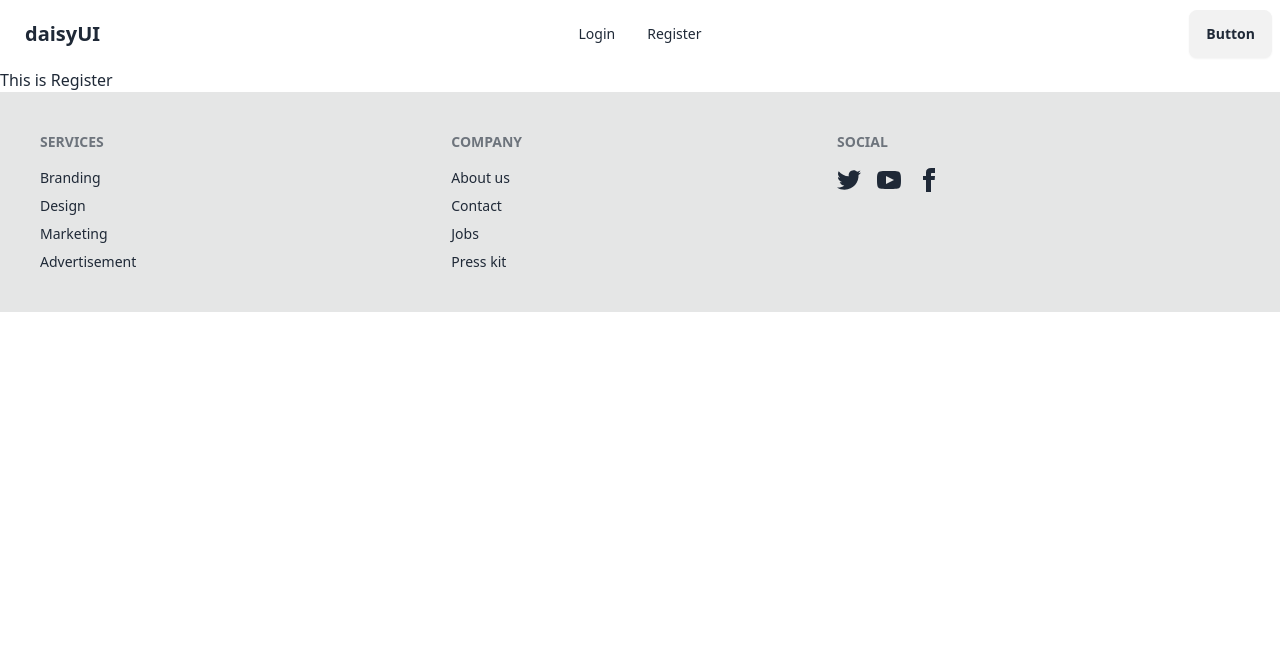
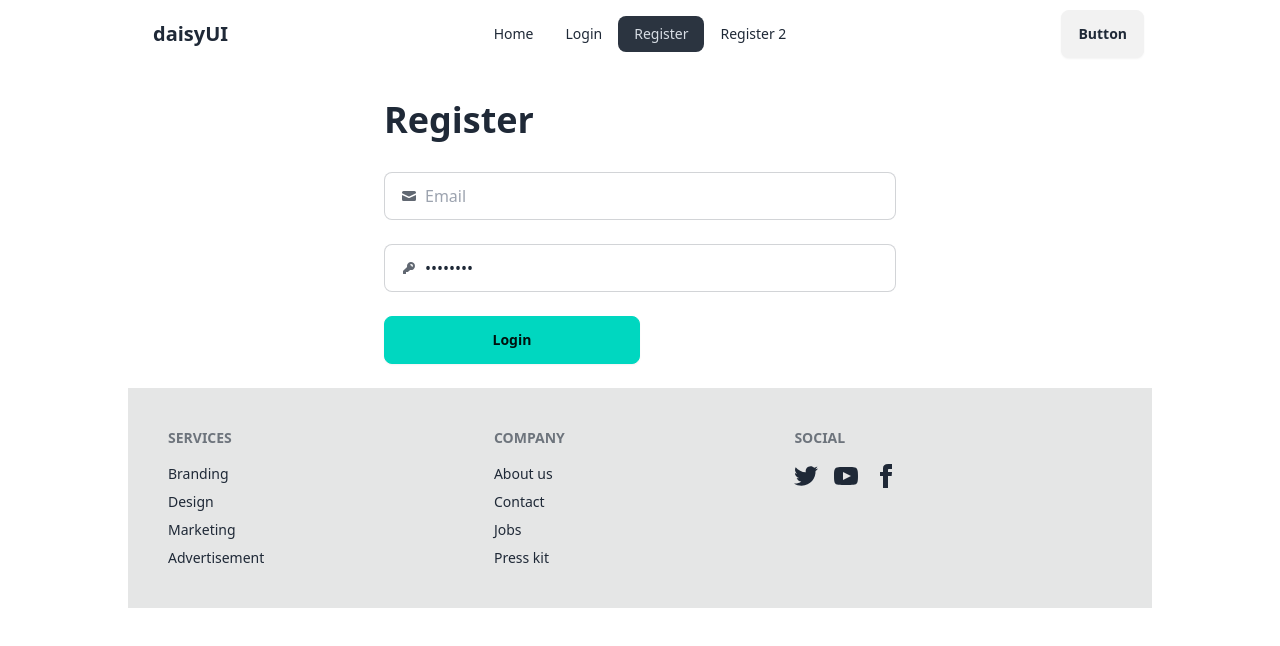
Before and after one commit to MirazZim/Email-Password-Auth, a React (Vite) app: page /register in a window 1280 px wide. Shown: the top 646 px of the page. Built offline with nearby package versions, Linux system fonts and the light colour scheme.

Commit message:
Registered Form and Email Data on Register Page

```diff
--- a/src/Components/Header/Header.jsx
+++ b/src/Components/Header/Header.jsx
@@ -1,9 +1,13 @@
+import { NavLink } from "react-router-dom";
 
 
 const Header = () => {
     const Links = <>
-      <li><a>Login</a></li>
-      <li><a>Register</a></li>
+      <li><NavLink to ="/">Home</NavLink></li>
+      <li><NavLink to ="/login">Login</NavLink></li>
+      <li><NavLink to ="/register">Register</NavLink></li>
+      <li><NavLink to ="/register2">Register 2</NavLink></li>
+
     </>
 
     return (
--- a/src/Components/Register/Register.jsx
+++ b/src/Components/Register/Register.jsx
@@ -1,9 +1,47 @@
 
 
 const Register = () => {
+
+    const handleRegister = (event) => {
+        event.preventDefault();
+        console.log(event.target.email.value)
+    }
+
     return (
-        <div>
-            <h2 className="text 4xl">This is Register</h2>
+        <div className="max-w-lg mx-auto">
+            <h2 className="text-4xl font-bold my-8">Register</h2>
+            <form onSubmit={handleRegister}>
+                <label className="input input-bordered flex items-center gap-2">
+                    <svg
+                        xmlns="http://www.w3.org/2000/svg"
+                        viewBox="0 0 16 16"
+                        fill="currentColor"
+                        className="h-4 w-4 opacity-70">
+                        <path
+                            d="M2.5 3A1.5 1.5 0 0 0 1 4.5v.793c.026.009.051.02.076.032L7.674 8.51c.206.1.446.1.652 0l6.598-3.185A.755.755 0 0 1 15 5.293V4.5A1.5 1.5 0 0 0 13.5 3h-11Z" />
+                        <path
+                            d="M15 6.954 8.978 9.86a2.25 2.25 0 0 1-1.956 0L1 6.954V11.5A1.5 1.5 0 0 0 2.5 13h11a1.5 1.5 0 0 0 1.5-1.5V6.954Z" />
+                    </svg>
+                    <input type="email"  name="email" className="grow" placeholder="Email" />
+                </label>
+                <br />
+                <label className=" input input-bordered flex items-center gap-2">
+                    <svg
+                        xmlns="http://www.w3.org/2000/svg"
+                        viewBox="0 0 16 16"
+                        fill="currentColor"
+                        className="h-4 w-4 opacity-70">
+                        <path
+                            fillRule="evenodd"
+                            d="M14 6a4 4 0 0 1-4.899 3.899l-1.955 1.955a.5.5 0 0 1-.353.146H5v1.5a.5.5 0 0 1-.5.5h-2a.5.5 0 0 1-.5-.5v-2.293a.5.5 0 0 1 .146-.353l3.955-3.955A4 4 0 1 1 14 6Zm-4-2a.75.75 0 0 0 0 1.5.5.5 0 0 1 .5.5.75.75 0 0 0 1.5 0 2 2 0 0 0-2-2Z"
+                            clipRule="evenodd" />
+                    </svg>
+                    <input type="password" className="grow" value="password" />
+                </label>
+                    <br />
+                    <button className="btn btn-accent btn-wide">Login</button>
+            </form>
+            <br />
         </div>
     );
 };
--- a/src/Layouts/Main.jsx
+++ b/src/Layouts/Main.jsx
@@ -5,7 +5,7 @@
 
 const Main = () => {
     return (
-        <div>
+        <div className="max-w-5xl mx-auto">
             <Header></Header>
             <Outlet></Outlet>
             <Footer></Footer>
```
